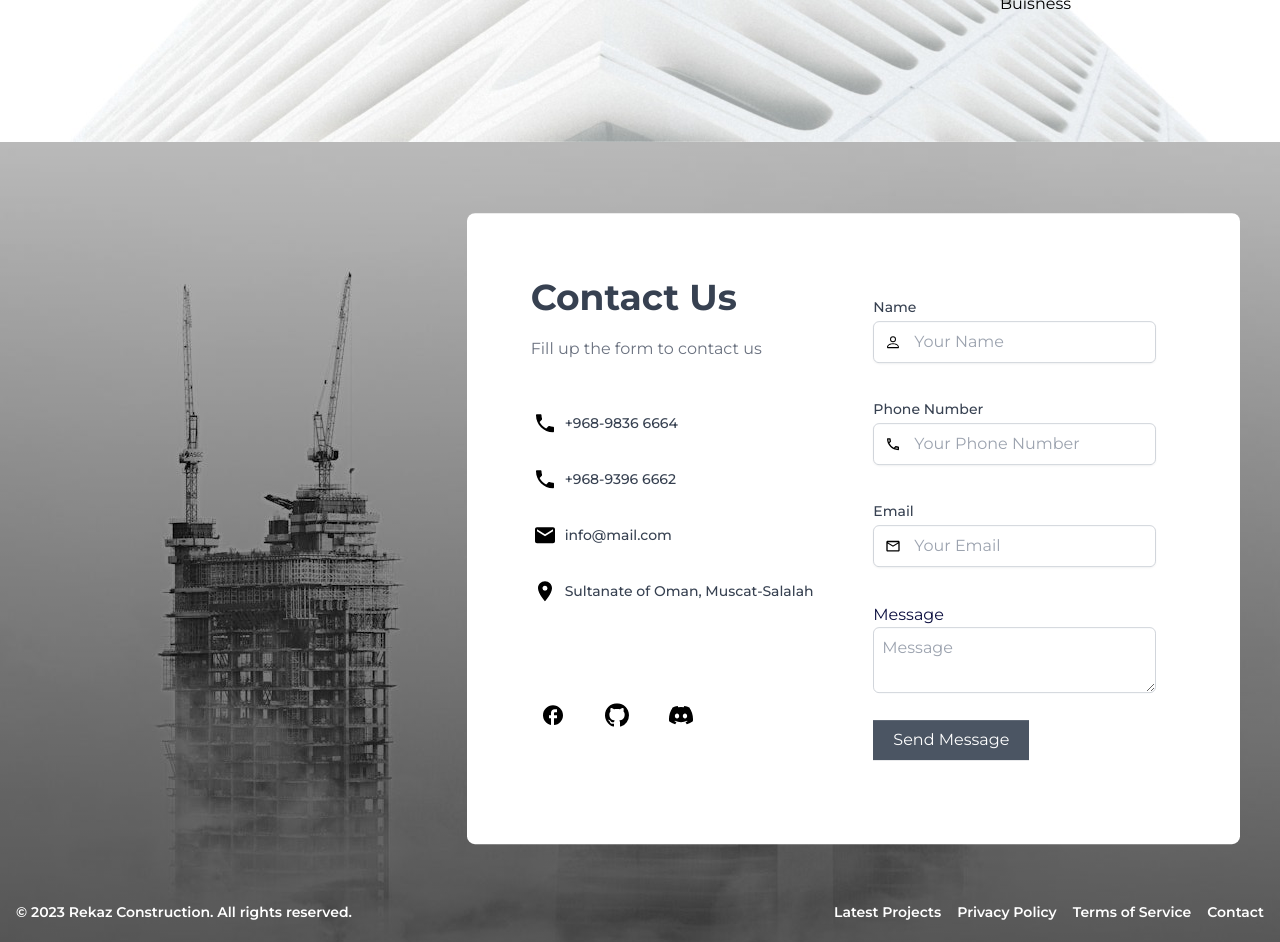
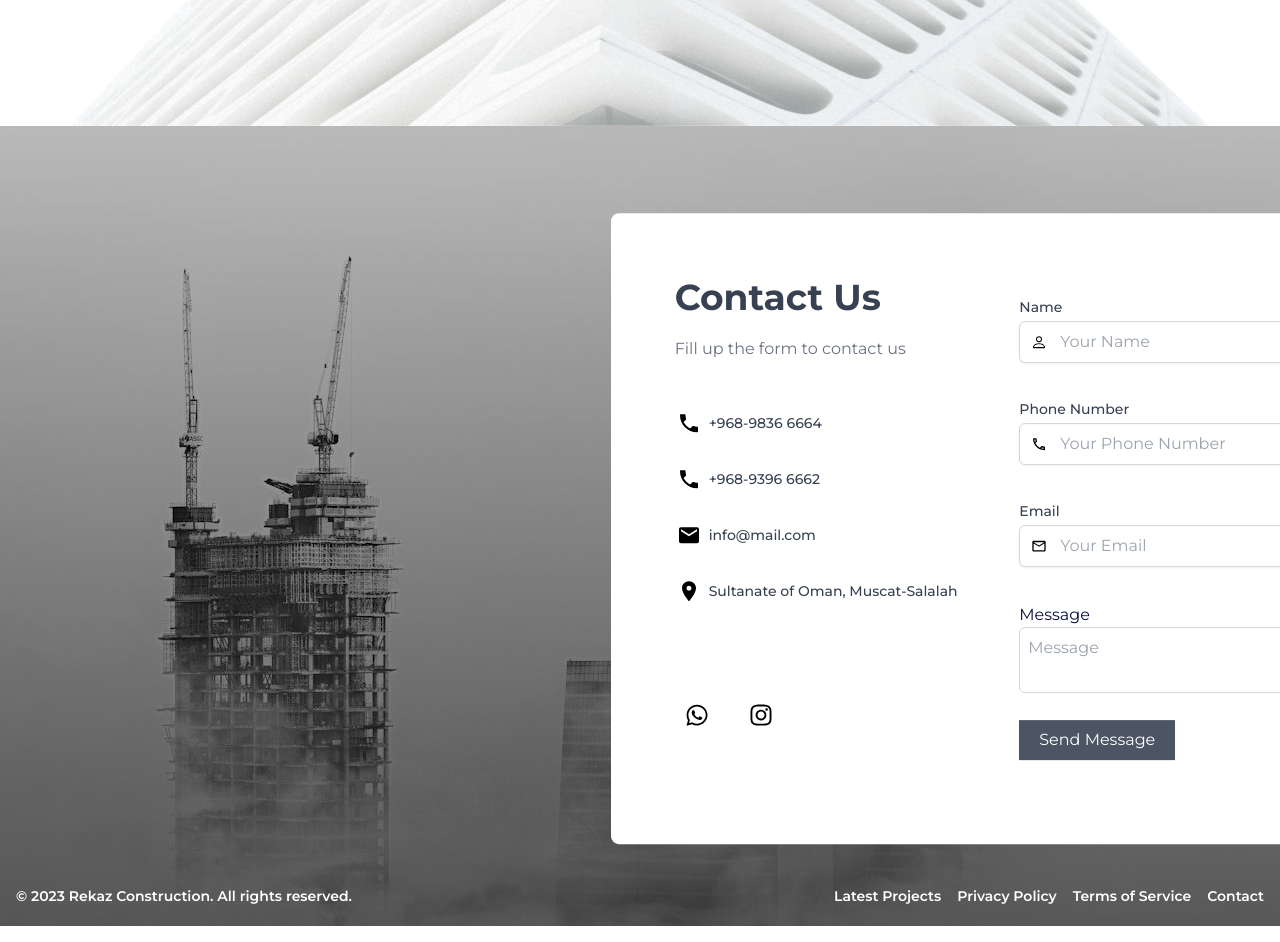
Before and after one commit to HyperMStack/rekaz, a Next.js app: page / in a window 1280 px wide. Shown: the part 2640-3582 px from the top of the page. Built offline with nearby package versions, Linux system fonts and the light colour scheme.

Commit message:
fixed some minor bugs

```diff
--- a/src/components/index/Contact.js
+++ b/src/components/index/Contact.js
@@ -6,9 +6,9 @@ import { ContactForm } from "./contact/ContactForm";
 export function Contact({ className }) {
   const bgImage = "/images/contact.jpg";
   return (
-    <div className={`relative h-screen ${className}`}>
+    <div className={`relative h-screen ${className}  overflow-hidden`}>
       <ContactBg bgImage={bgImage} />
-      <div className="flex absolute top-0 md:top-[15%] left-0 md:left-1/3 md:translate-y-[-12.5%]">
+      <div className="flex w-5/6 mt-4 absolute top-0 md:top-[15%] left-1/2 -translate-x-1/2 xl:translate-x-36 xl:left-1/3 md:translate-y-[-12.5%]">
         <div className="bg-white text-gray-700 rounded-lg md:m-16 lg:m-10 p-4 lg:p-12">
           <div className="p-4">
             <div className="grid grid-cols-2">
--- a/src/components/index/contact/ContactIconButton.js
+++ b/src/components/index/contact/ContactIconButton.js
@@ -6,6 +6,7 @@ export function ContactIconButton({ icon, label, link }) {
     <Link
       href={link}
       aria-label={label}
+      target="_blank"
       className="inline-flex items-center justify-center p-2 border-2 border-transparent text-gray-700 bg-white rounded-full hover:border-gray-300 focus:outline-none focus:ring-2 focus:ring-offset-2 focus:ring-gray-500"
     >
       <Image width={24} height={24} src={icon} alt={label} />
--- a/src/components/index/sectors/Sector.js
+++ b/src/components/index/sectors/Sector.js
@@ -8,7 +8,7 @@ export function Sector({ icon, title, text }) {
         height={25}
         src={icon}
         alt={title}
-        className="mb-4 aspect-square w-36"
+        className="mb-4 aspect-square w-16 md:w-20 lg:w-32"
       />
       <p className="text-2xl font-bold mb-2">{title}</p>
       <p>{text}</p>
--- a/src/components/layout/Navbar.js
+++ b/src/components/layout/Navbar.js
@@ -49,8 +49,7 @@ export const Navbar = ({ navItems, logo, showNav }) => {
               height={showNav ? 180 : 200}
               src={logo.dark || logo}
               alt="Rekaz-logo"
-              style={{ height: `${showNav ? "140px" : "200px"}` }}
-              className={`z-10`}
+              className={`z-10 ${showNav ? "h-[140px]" : "w-auto h-[140px] md:h-[200px]"}`}
             />
           </Link>
           {showNav && (
--- a/src/components/project/Hero.js
+++ b/src/components/project/Hero.js
@@ -2,10 +2,10 @@ export function Hero({ image }) {
   return (
     <>
       <div
-        className="h-128 w-auto bg-cover md:h-172 md:w-full md:bg-top md:bg-no-repeat md:bg-contain md:bg-fixed relative"
+        className="h-128 w-full md:h-172 lg:h-196 md:bg-top bg-no-repeat bg-cover bg-bottom md:bg-fixed relative"
         style={{ backgroundImage: `url(${image})` }}
       >
-        <div className="absolute inset-0 bg-gradient-to-b from-black via-transparent to-transparent"></div>
+        <div className="absolute inset-0 bg-gradient-to-b from-[#062c3b] via-transparent to-transparent"></div>
       </div>
     </>
   );
--- a/src/components/project/ImageSlider.js
+++ b/src/components/project/ImageSlider.js
@@ -17,7 +17,6 @@ export function ImageSlider({ images }) {
           key={index}
           width={1920}
           height={1080}
-          sizes="(max-width: 1080px) 100vw, (max-width: 840px) 50vw, 33vw"
           style={{
             transition: "all 0.4s cubic-bezier(0.32, 0, 0.67, 0)",
           }}
--- a/src/data/data.js
+++ b/src/data/data.js
@@ -38,9 +38,18 @@ export const contactInfo = [
 ];
 
 export const socialLinks = [
-  { id: 1, text: "facebook", icon: "/images/svg/facebook.svg", link: "#" },
-  { id: 2, text: "github", icon: "/images/svg/github.svg", link: "#" },
-  { id: 3, text: "discord", icon: "/images/svg/discord.svg", link: "#" },
+  {
+    id: 1,
+    text: "whatsapp",
+    icon: "/images/svg/whatsapp.svg",
+    link: "https://wa.me/+96893966662",
+  },
+  {
+    id: 2,
+    text: "instagram",
+    icon: "/images/svg/instagram.svg",
+    link: "https://www.instagram.com/rekaz.office",
+  },
 ];
 
 export const statsData = [
--- a/src/pages/project.js
+++ b/src/pages/project.js
@@ -81,10 +81,10 @@ export default function project() {
         <Info projectInfo={projectData} />
         <ImageSet imageSet={projectData.imageSet_1} />
         <InlineDescription inlineDescription={projectData.InlineDescription} />
-        <WideImage image={projectData.wideImage} />
+        <ImageSlider images={projectData.sliderImages} />
+        {/* <WideImage image={projectData.wideImage} /> */}
         <InlineDescription inlineDescription={projectData.InlineDescription} />
         <ImageSet imageSet={projectData.imageSet_2} />
-        <ImageSlider images={projectData.sliderImages} />
         <Contact className={`mt-20`} />
       </LayoutWrapper>
     </>
--- a/tailwind.config.js
+++ b/tailwind.config.js
@@ -28,7 +28,8 @@ module.exports = {
       },
       height: {
         128: "32rem",
-        172: "42rem",
+        172: "43rem",
+        196: "49rem",
         256: "64rem",
         512: "128rem",
         1024: "256rem",
```
Also changed, not shown: public/images/svg/instagram.svg (added), public/images/svg/whatsapp.svg (added).
